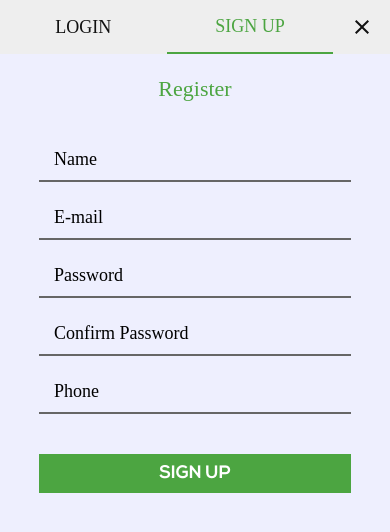
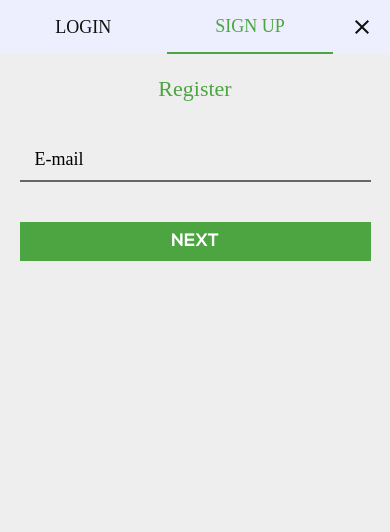
Before and after one commit to ShobhanKarthick/ShoppingApp, a React (Create React App) app in the folder client/: page /register in a window 390 px wide. Shown: the top 532 px of the page. Built offline with nearby package versions, Linux system fonts and the light colour scheme; a web font is replaced by a local one.

Commit message:
login and register UI change

```diff
--- a/client/package.json
+++ b/client/package.json
@@ -1,5 +1,5 @@
 {
-  "name": "quickmart",
+  "name": "easyShoppie",
   "version": "0.1.0",
   "private": true,
   "dependencies": {
--- a/client/src/Components/Styles.scss
+++ b/client/src/Components/Styles.scss
@@ -116,7 +116,7 @@ a {
 	.home-nav {
 		padding: 10px;
 	}
-		.home-nav-items:nth-child(1),
+	.home-nav-items:nth-child(1),
 	.home-nav-items:nth-child(2),
 	.home-nav-items:nth-child(3),
 	.home-nav-items:nth-child(4) {
@@ -139,7 +139,7 @@ a {
 	justify-content: center;
 	align-items: center;
 	width: 100%;
-	background-color: #eeeeee;
+	background-color: #eeeffe;
 }
 .account-menubar-items{
 	display: flex;
@@ -172,7 +172,7 @@ a {
 	flex-direction: column;
 	justify-content: center;
 	align-items: center;
-	background-color: #eeeffe;
+	background-color: #eeeeee;
 	width: 50vw;
 	box-sizing: border-box;
 	padding-bottom: 40px;
@@ -209,7 +209,7 @@ a {
 .register-login-button{
 	border: 0;
 	background-color: #4ca541;
-	width: 80%;
+	width: 75%;
 	padding: 10px;
 	color: #ffffff;
 	font-family: Nexa-Bold;
@@ -219,7 +219,7 @@ a {
 @media only screen and (max-width: 600px) {
 		.register-login-page{
 		justify-content: start;
-		background-color: #eeeffe;
+		background-color: #eeeeee;
 	}
 		.register-login{
 		width: 100%;
@@ -231,10 +231,10 @@ a {
 	}
 		.register-login-input{
 		font-size: 18px;
-		width: 80%;
+		width: 90%;
 	}
 		.register-login-button{
 		font-size: 18px;
-		width: 80%;
+		width: 90%;
 	}
 }
--- a/client/src/Components/UserAccount/Register.js
+++ b/client/src/Components/UserAccount/Register.js
@@ -1,4 +1,4 @@
-import React, { useState } from 'react'
+import React, { useState, useEffect } from 'react'
 import Menubar from './Menubar'
 import axios from 'axios'
 
@@ -9,6 +9,35 @@ function Register() {
     const [password, setPassword] = useState('')
     const [confirmPassword, setConifrmPassword] = useState('')
     const [phone, setPhone] = useState('')
+
+    useEffect(() => {
+        document.getElementById("name").style.display = "none"
+        document.getElementById("password").style.display = "none"
+        document.getElementById("confirmPassword").style.display = "none"
+        document.getElementById("phone").style.display = "none"
+        document.getElementById("register-button").style.display = "none"
+        return
+    }, [])
+
+    const emailCheck = () => {
+        axios.post("/users/checkuser", {username: email})
+        .then(response => {
+            if(response.data.error === "Found"){
+                alert("You have already registered")
+            }
+            if(response.data.error === "Not Found"){
+                document.getElementById("name").style.display = "block"
+                document.getElementById("password").style.display = "block"
+                document.getElementById("confirmPassword").style.display = "block"
+                document.getElementById("phone").style.display = "block"
+                document.getElementById("next-button").style.display = "none"
+                document.getElementById("register-button").style.display = "block"
+            }
+        })
+        .catch(err => {
+            console.log(err)
+        })
+    }
 
     const nameHandler = (event) => {
         setName(event.target.value)
@@ -62,12 +91,13 @@ function Register() {
         <Menubar type="register" />
         <p className="register-login-head">Register</p>
         <form id="register-form" className="register-login-form" onSubmit={submitHandler}>
-        <input className="register-login-input" type="text" value={name} onChange={nameHandler} placeholder="Name" required/>
-        <input className="register-login-input" type="email" value={email} onChange={emailHandler} placeholder="E-mail" required/>
-        <input className="register-login-input" type="password" value={password} onChange={passwordHandler} pattern=".{8,}" title="Your password must 8 or more characters" placeholder="Password" required/>
-        <input className="register-login-input" type="password" value={confirmPassword} onChange={confirmPasswordHandler} pattern={password} title="Password do not match" placeholder="Confirm Password" required/>
-        <input className="register-login-input" type="text" value={phone} onChange={phoneHandler} pattern="[0-9]{10}" maxLength="10" placeholder="Phone" required/>
-        <button className="register-login-button"  form="register-form" type="submit">SIGN UP</button>
+        <input id="email" className="register-login-input" type="email" value={email} onChange={emailHandler} placeholder="E-mail" required/>
+        <input id="name" className="register-login-input" type="text" value={name} onChange={nameHandler} placeholder="Name" required/>
+        <input id="password" className="register-login-input" type="password" value={password} onChange={passwordHandler} pattern=".{8,}" title="Your password must 8 or more characters" placeholder="Password" required/>
+        <input id="confirmPassword" className="register-login-input" type="password" value={confirmPassword} onChange={confirmPasswordHandler} pattern={password} title="Password do not match" placeholder="Confirm Password" required/>
+        <input id="phone" className="register-login-input" type="text" value={phone} onChange={phoneHandler} pattern="[0-9]{10}" maxLength="10" placeholder="Phone" required/>
+        <button id="next-button" className="register-login-button" onClick={emailCheck}>NEXT</button>
+        <button id="register-button" className="register-login-button"  form="register-form" type="submit">SIGN UP</button>
         </form>
         </div>
         </div>
--- a/package.json
+++ b/package.json
@@ -1,5 +1,5 @@
 {
-  "name": "quickmart",
+  "name": "easyShoppie",
   "version": "1.0.0",
   "description": "",
   "main": "server.js",
```
